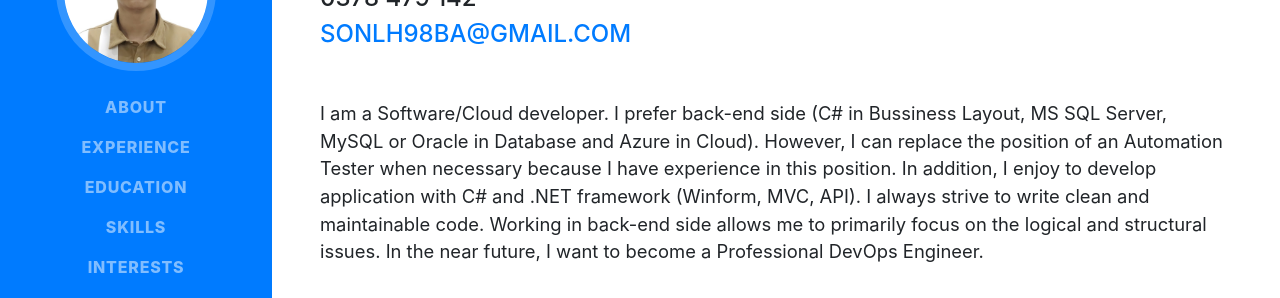
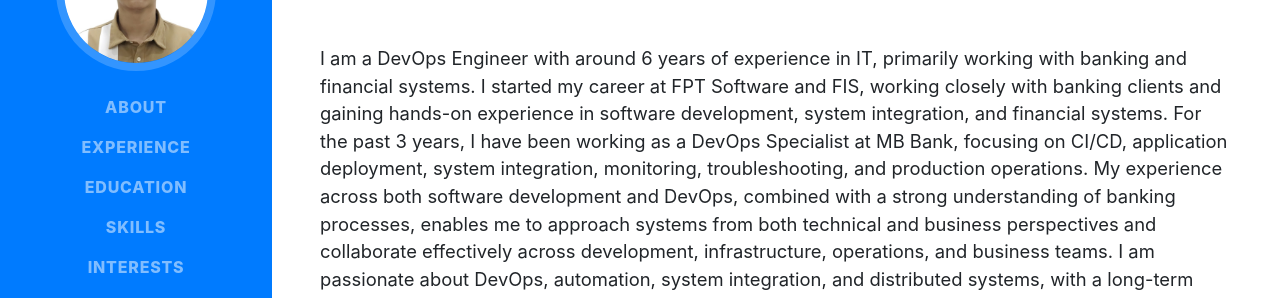
Before and after one commit to sonlh98ba/sonlh98ba.github.io, a website with bundled scripts: page index.html in a window 1280 px wide. Shown: the part 285-583 px from the top of the page. Built offline with nearby package versions, Linux system fonts and the light colour scheme; a web font is replaced by a local one.

Commit message:
Update index.html

```diff
--- a/index.html
+++ b/index.html
@@ -72,11 +72,12 @@
           </br>0378 479 142
           </br><a href="mailto:sonlh98ba@gmail.com">sonlh98ba@gmail.com</a>
         </div>
-        <p class="lead mb-5">I am a Software/Cloud developer. I prefer back-end side (C# in Bussiness Layout, MS SQL Server, MySQL or Oracle in Database and Azure in Cloud).
-          However, I can replace the position of an Automation Tester when necessary because I have experience in this position.
-          In addition, I enjoy to develop application with C# and .NET framework (Winform, MVC, API). I
-          always strive to write clean and maintainable code. Working in back-end side allows me to primarily focus on
-          the logical and structural issues. In the near future, I want to become a Professional DevOps Engineer.</p>
+        <p class="lead mb-5">I am a DevOps Engineer with around 6 years of experience in IT, primarily working with banking and financial systems.
+
+I started my career at FPT Software and FIS, working closely with banking clients and gaining hands-on experience in software development, system integration, and financial systems. For the past 3 years, I have been working as a DevOps Specialist at MB Bank, focusing on CI/CD, application deployment, system integration, monitoring, troubleshooting, and production operations.
+My experience across both software development and DevOps, combined with a strong understanding of banking processes, enables me to approach systems from both technical and business perspectives and collaborate effectively across development, infrastructure, operations, and business teams.
+I am passionate about DevOps, automation, system integration, and distributed systems, with a long-term focus on building reliable, scalable, and secure enterprise financial platforms.
+</p>
         <div class="social-icons">
           <a href="https://www.linkedin.com/in/sonlh98ba/">
             <i class="fab fa-linkedin-in" target="_blank"></i>
```
